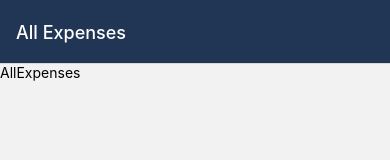
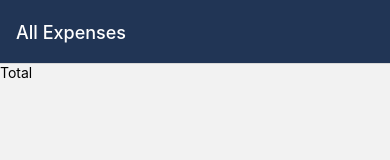
Before and after one commit to MorgynKass/React-Native-Expense-App, a React Native app: screen /AllExpenses in a window 390 px wide. Shown: the top 160 px of the page. Built offline with nearby package versions, Linux system fonts and the light colour scheme.

Commit message:
outputting dummy data

```diff
--- a/components/ExpensesOutput/ExpensesSummary.js
+++ b/components/ExpensesOutput/ExpensesSummary.js
@@ -2,14 +2,14 @@ import React from "react";
 import { View, Text } from "react-native";
 
 function ExpensesSummary({ intervalName, expenses }) {
-  const expensesSum = expenses.reduce((sum, expense) => {
-    return sum + expense.amount;
-  }, 0);
+//   const expensesSum = expenses.reduce((sum, expense) => {
+//     return sum + expense.amount;
+//   }, 0);
 
   return (
     <View>
       <Text>{intervalName}</Text>
-      <Text>${expensesSum.toFixed(2)}</Text>
+      {/* <Text>${expensesSum.toFixed(2)}</Text> */}
     </View>
   );
 }
--- a/screens/AllExpenses.js
+++ b/screens/AllExpenses.js
@@ -1,7 +1,9 @@
 import { Text } from "react-native";
 
+import ExpensesOutput from "../components/ExpensesOutput/ExpensesOutput";
+
 function AllExpenses() {
-  return <Text>AllExpenses</Text>;
+  return <ExpensesOutput expenseInterval="Total" />;
 }
 
 export default AllExpenses;
--- a/screens/RecentExpenses.js
+++ b/screens/RecentExpenses.js
@@ -1,7 +1,8 @@
 import { Text } from "react-native";
+import ExpensesOutput from "../components/ExpensesOutput/ExpensesOutput";
 
 function RecentExpenses() {
-  return <Text>RecentExpenses</Text>;
+  return <ExpensesOutput expenseInterval="Last 7 Days"/>;
 }
 
 export default RecentExpenses;
```
